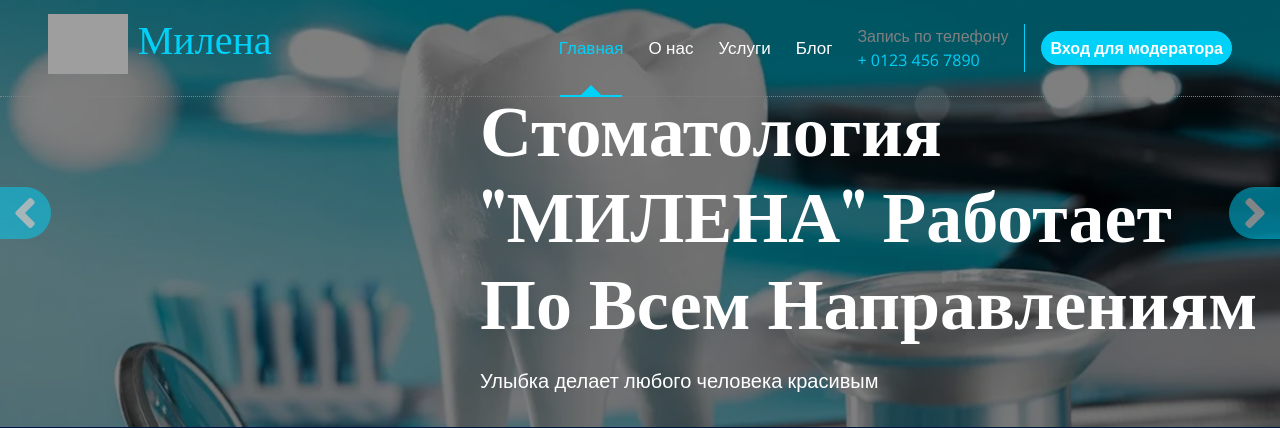
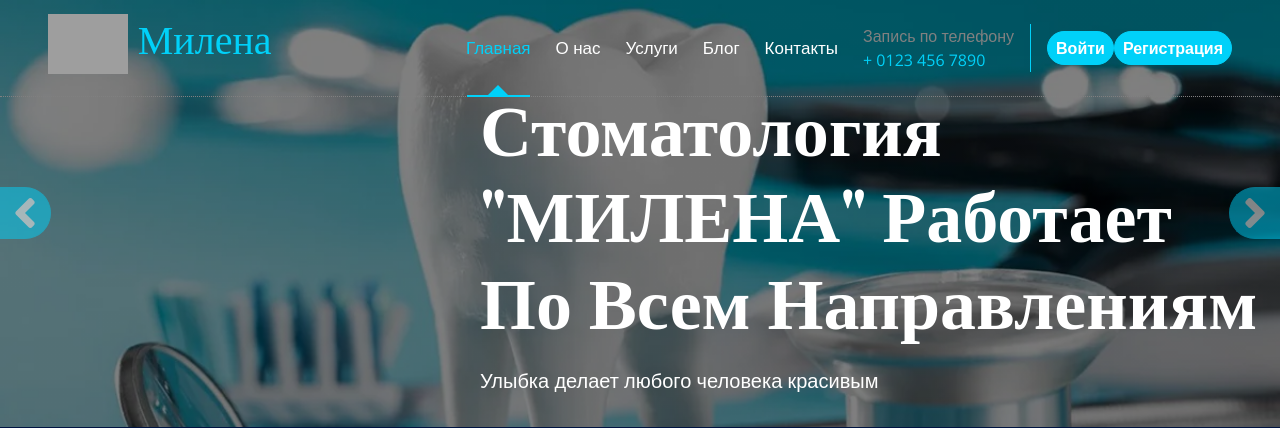
Before and after one commit to alexandrsinev/D, a Django app: page / in a window 1280 px wide. Shown: the top 428 px of the page. Run offline with Django 4.2, Linux system fonts and the light colour scheme; parts of the project's set-up code (start-up, migrations or seed data) failed here and were passed over; some libraries are stand-ins or nearby versions; some web fonts are replaced; grey boxes are pictures that could not be loaded.

Commit message:
Добавлены кнопки регистрации и входа на сайт

```diff
--- a/dentistry/templates/dentistry/includes/inc_dentistry_menu.html
+++ b/dentistry/templates/dentistry/includes/inc_dentistry_menu.html
@@ -3,7 +3,7 @@
     <nav class="navbar navbar-expand-lg navbar-light px-4 px-lg-5 py-3 py-lg-0">
         <a href="" class="navbar-brand p-0">
 
-                    <h1 class="text-primary"><img src="{% static 'img/logo.png' %}"  alt="Logo">  Милена</h1>
+            <h1 class="text-primary"><img src="{% static 'img/logo.png' %}" alt="Logo"> Милена</h1>
 
         </a>
         <button class="navbar-toggler" type="button" data-bs-toggle="collapse" data-bs-target="#navbarCollapse">
@@ -11,10 +11,17 @@
         </button>
         <div class="collapse navbar-collapse" id="navbarCollapse">
             <div class="navbar-nav ms-auto py-0">
-    <a href="{% url 'dentistry:base' %}" class="nav-item nav-link {% if request.resolver_match.url_name == 'base' %}active{% endif %}">Главная</a>
-    <a href="{% url 'dentistry:about' %}" class="nav-item nav-link {% if request.resolver_match.url_name == 'about' %}active{% endif %}">О нас</a>
-    <a href="{% url 'dentistry:services' %}" class="nav-item nav-link {% if request.resolver_match.url_name == 'services' %}active{% endif %}">Услуги</a>
-    <a href="{% url 'blog:blog_list' %}" class="nav-item nav-link {% if request.resolver_match.url_name == 'blog_list' %}active{% endif %}">Блог</a>
+                <a href="{% url 'dentistry:base' %}"
+                   class="nav-item nav-link {% if request.resolver_match.url_name == 'base' %}active{% endif %}">Главная</a>
+                <a href="{% url 'dentistry:about' %}"
+                   class="nav-item nav-link {% if request.resolver_match.url_name == 'about' %}active{% endif %}">О
+                    нас</a>
+                <a href="{% url 'dentistry:services' %}"
+                   class="nav-item nav-link {% if request.resolver_match.url_name == 'services' %}active{% endif %}">Услуги</a>
+                <a href="{% url 'blog:blog_list' %}"
+                   class="nav-item nav-link {% if request.resolver_match.url_name == 'blog_list' %}active{% endif %}">Блог</a>
+                <a href="{% url 'dentistry:contacts' %}"
+                   class="nav-item nav-link {% if request.resolver_match.url_name == 'contacts' %}active{% endif %}">Контакты</a>
             </div>
             <div class="d-none d-xl-flex me-3">
                 <div class="d-flex flex-column pe-3 border-end border-primary">
@@ -23,9 +30,15 @@
                 </div>
             </div>
             {% if user.is_authenticated %}
-                    <a href="{% url 'users:logout' %}" class="btn btn-primary rounded-pill d-inline-flex flex-shrink-0 py-1 px-2">Выйти</a>
+            <a href="{% url 'users:logout' %}"
+               class="btn btn-primary rounded-pill d-inline-flex flex-shrink-0 py-1 px-2">Выйти</a>
+            <a class="btn btn-primary rounded-pill d-inline-flex flex-shrink-0 py-1 px-2 ml-3"
+               href="{% url 'users:users_account' %}">Личный кабинет</a>
             {% else %}
-<a href="{% url 'users:login' %}" class="btn btn-primary rounded-pill d-inline-flex flex-shrink-0 py-1 px-2">Вход для модератора</a>
+            <a href="{% url 'users:login' %}"
+               class="btn btn-primary rounded-pill d-inline-flex flex-shrink-0 py-1 px-2">Войти</a>
+            <a href="{% url 'users:register' %}"
+               class="btn btn-primary rounded-pill d-inline-flex flex-shrink-0 py-1 px-2">Регистрация</a>
             {% endif %}
         </div>
     </nav>
```
Lines whose indentation alone changed are shown as unchanged.
